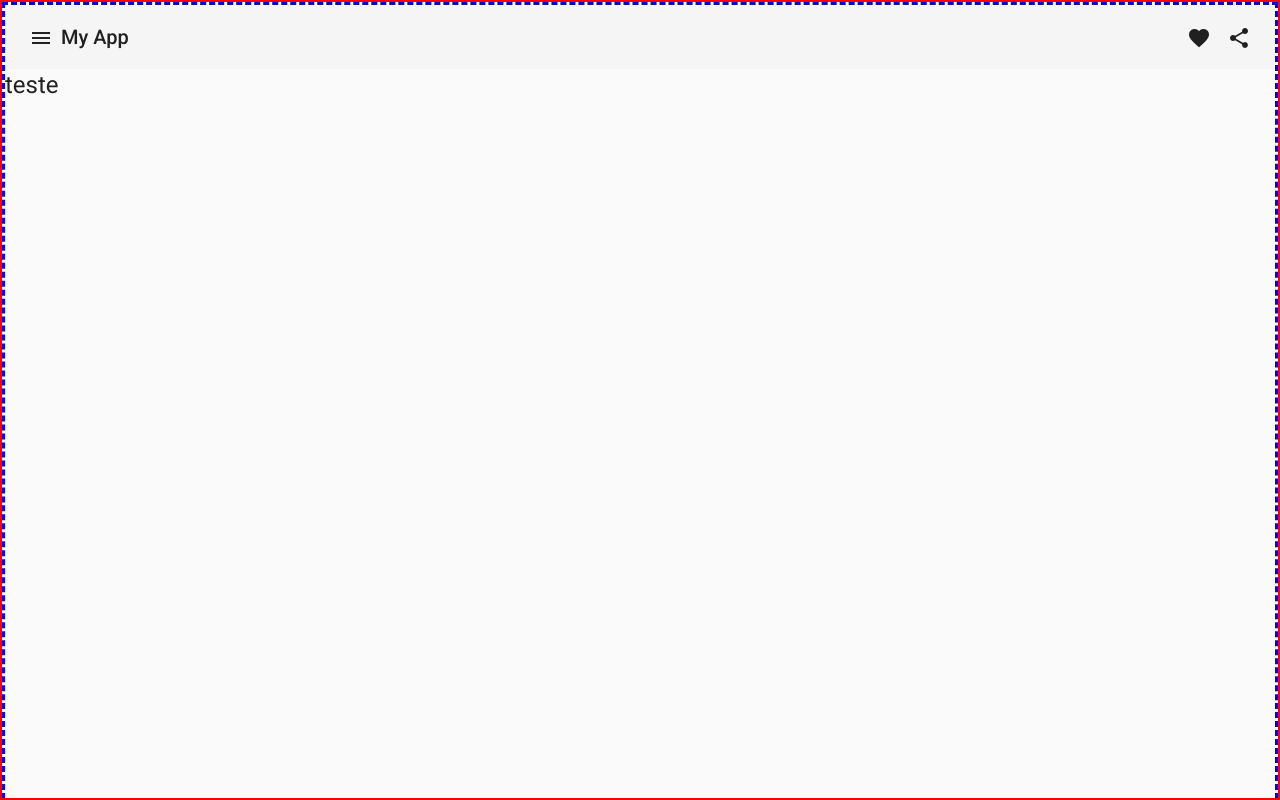
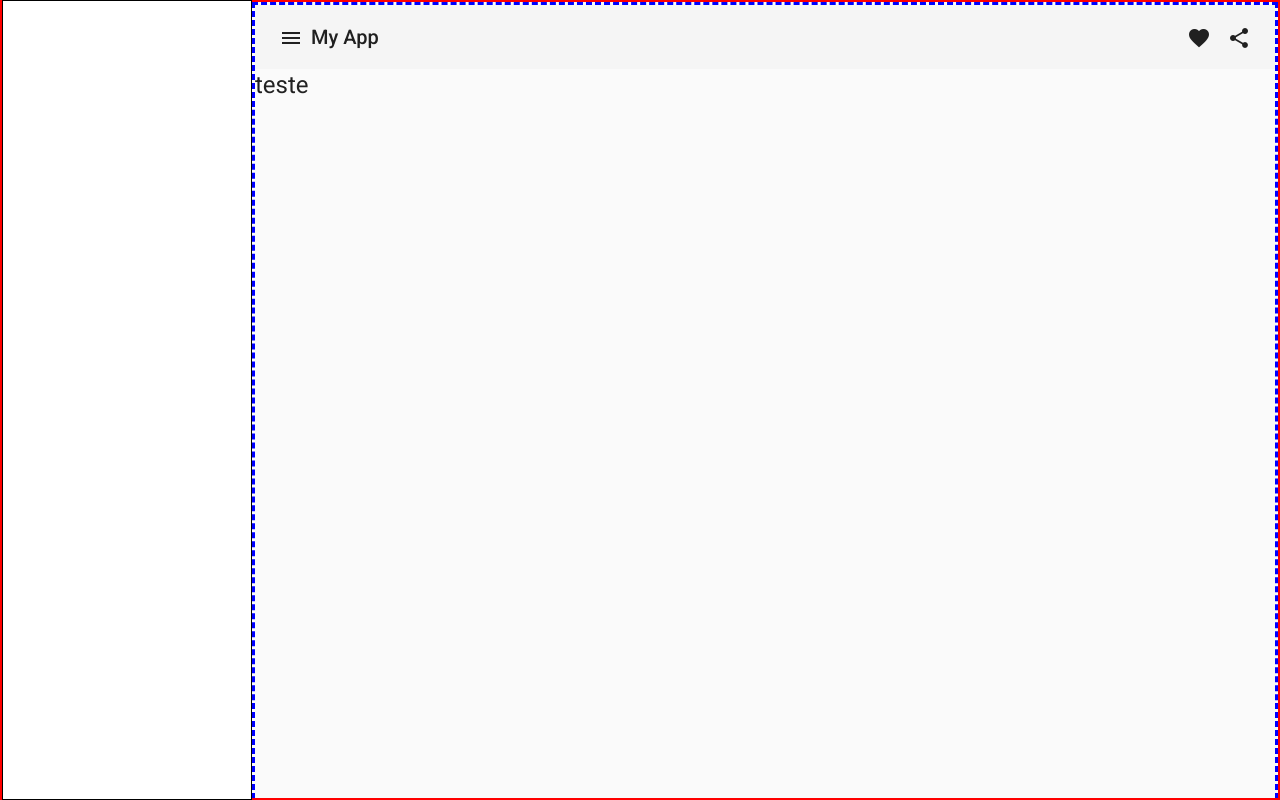
Before and after one commit to Ismadrade/angular-material, an Angular app: page / in a window 1280 px wide. Built offline with nearby package versions, Linux system fonts and the light colour scheme.

Commit message:
feat: Add logic when screen is small

```diff
--- a/src/app/app.component.html
+++ b/src/app/app.component.html
@@ -4,7 +4,8 @@
     class="sidenav"
     #sidenav
     [fixedInViewport]="true"
-    mode="push"></mat-sidenav>
+    [opened]="!isSmallScreem"
+    [mode]="sidenavMode"></mat-sidenav>
   <mat-sidenav-content>
     <mat-toolbar>
       <button mat-icon-button class="example-icon" (click)="sidenav.toggle()">
--- a/src/app/app.component.ts
+++ b/src/app/app.component.ts
@@ -1,4 +1,7 @@
-import { Component } from '@angular/core';
+import { Component, ViewChild } from '@angular/core';
+
+import { BreakpointObserver } from '@angular/cdk/layout';
+import { MatSidenav } from '@angular/material/sidenav';
 
 @Component({
   selector: 'app-root',
@@ -6,5 +9,16 @@ import { Component } from '@angular/core';
   styleUrls: ['./app.component.scss']
 })
 export class AppComponent {
-  title = 'Angular-Material';
+  public isSmallScreem = false;
+
+  constructor(private breakpointObserver: BreakpointObserver){ }
+
+  ngAfterContentInit(): void {
+    this.breakpointObserver.observe(['(max-width: 800px)'])
+    .subscribe((res) => this.isSmallScreem = res.matches);
+  }
+
+  get sidenavMode(){
+    return this.isSmallScreem ? 'over' : 'side';
+  }
 }
```
